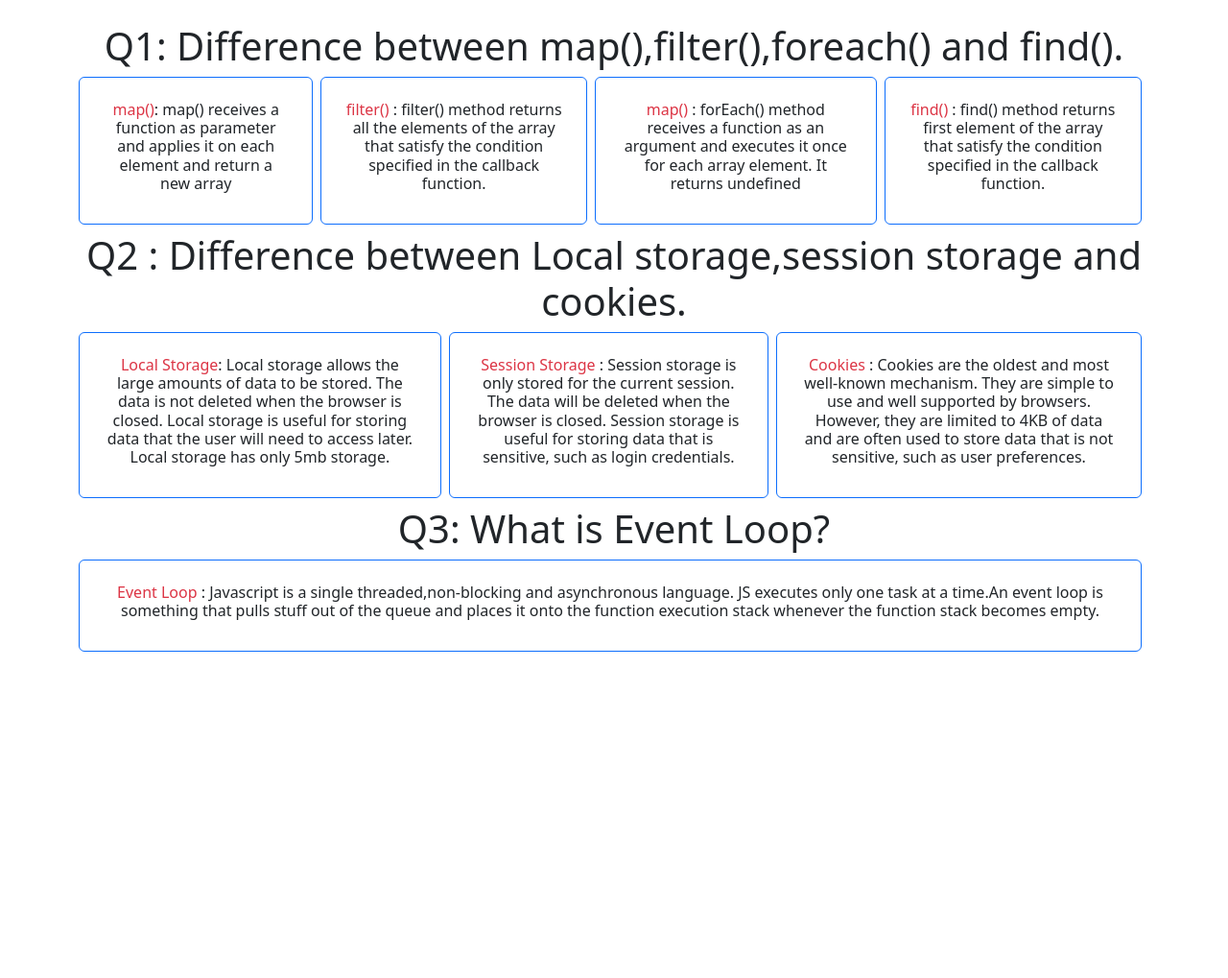
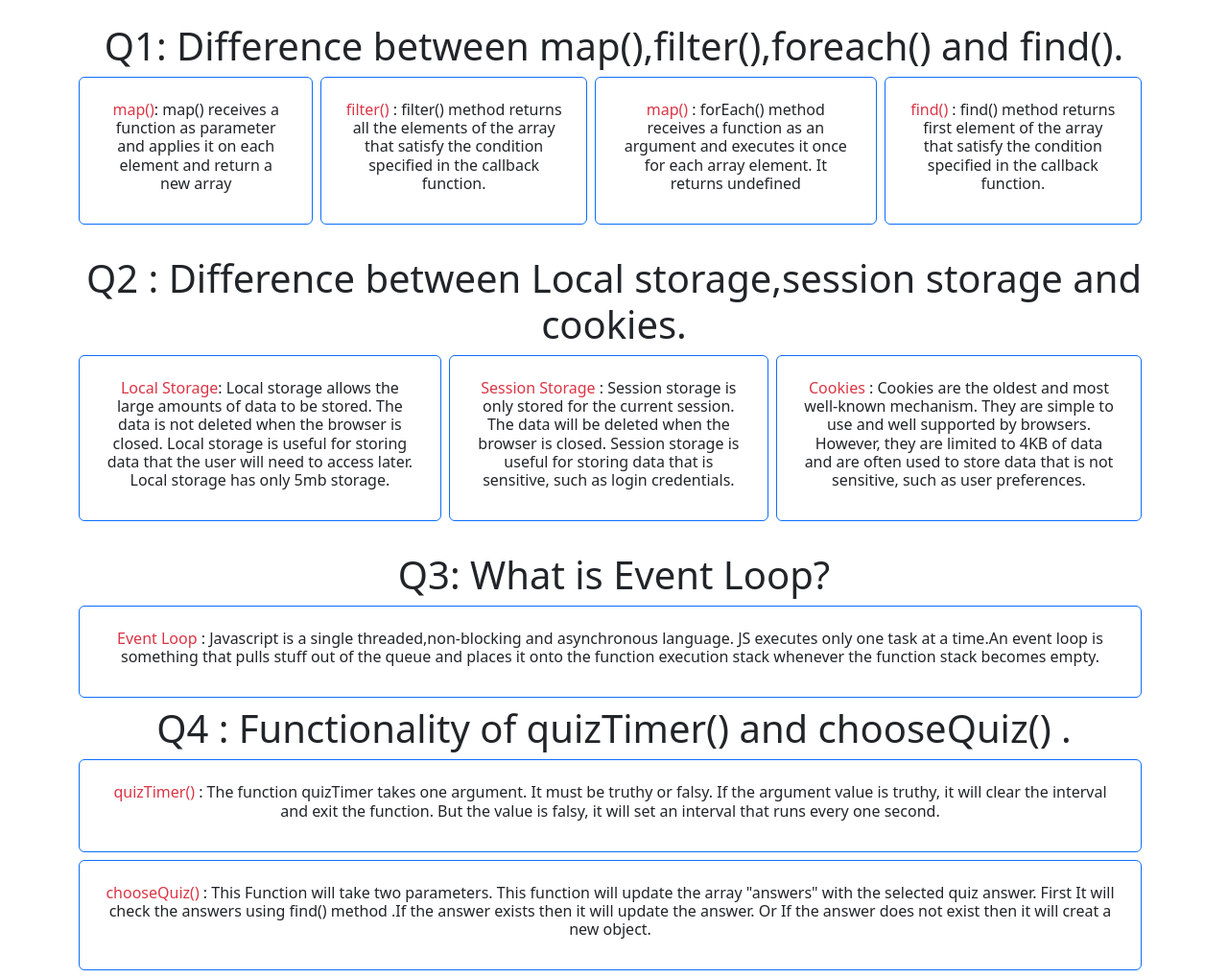
Before and after one commit to Hridoy-Rahman/quiz-hero, a plain HTML site: page blog.html in a window 1280 px wide. Shown: the whole page at 96% size. Before the commit the page ends 800 px from the top, so only its background shows below. Drawn offline with nearby package versions, Linux system fonts and the light colour scheme.

Commit message:
Functionality of function added

```diff
--- a/blog.html
+++ b/blog.html
@@ -33,7 +33,7 @@
                 </div>
             </div>
         </div>
-        <div>
+        <div class="mt-4">
             <h1>Q2 : Difference between Local storage,session storage and cookies.</h1>
             <div class="d-flex flex-column flex-md-row ">
                 <div class="border border-primary rounded p-4 me-2 mb-2">
@@ -53,7 +53,7 @@
                 </div>
             </div>
         </div>
-        <div>
+        <div class="mt-4">
             <h1>Q3: What is Event Loop?</h1>
             <div class="border border-primary rounded p-4 me-2 mb-2">
                 <h6><span class="text-danger">Event Loop</span> : Javascript is a single threaded,non-blocking and
@@ -62,7 +62,15 @@
                     becomes empty.</h6>
             </div>
         </div>
-        <div></div>
+        <div>
+            <h1>Q4 : Functionality of quizTimer() and chooseQuiz() .</h1>
+            <div class="border border-primary rounded p-4 me-2 mb-2">
+                <h6><span class="text-danger">quizTimer()</span> : The function quizTimer takes one argument. It must be truthy or falsy. If the argument value is truthy, it will clear the interval and exit the function. But the value is falsy, it will set an interval that runs every one second.</h6>
+            </div>
+            <div class="border border-primary rounded p-4 me-2 mb-2">
+                <h6><span class="text-danger">chooseQuiz()</span> : This Function will take two parameters. This function will update the array "answers" with the selected quiz answer. First It will check the answers using find() method .If the answer exists then it will update the answer. Or If the answer does not exist then it will creat a new object.</h6>
+            </div>
+        </div>
         <div></div>
     </div>
     <script src="https://cdn.jsdelivr.net/npm/bootstrap@5.3.0-alpha1/dist/js/bootstrap.bundle.min.js"
```
